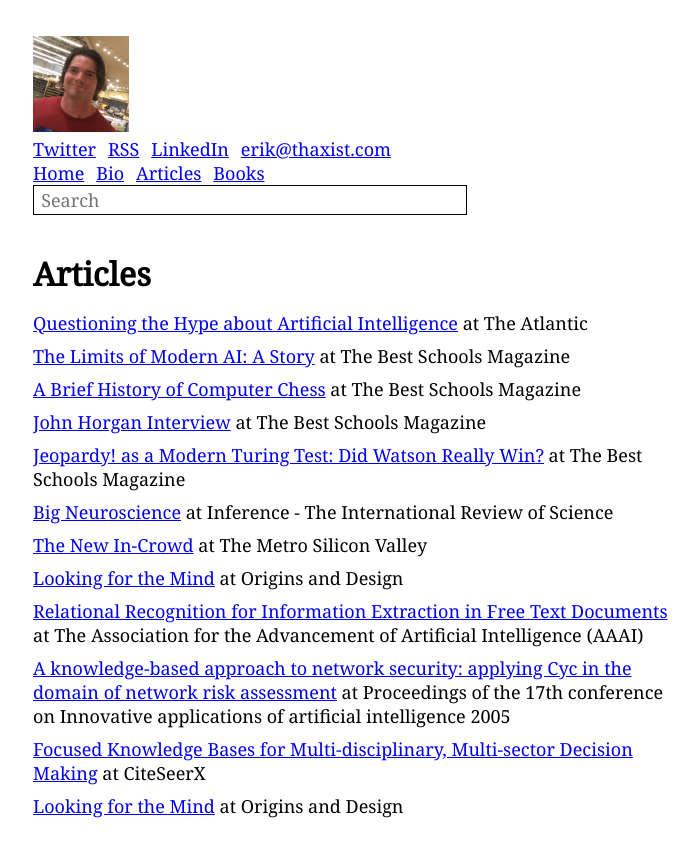
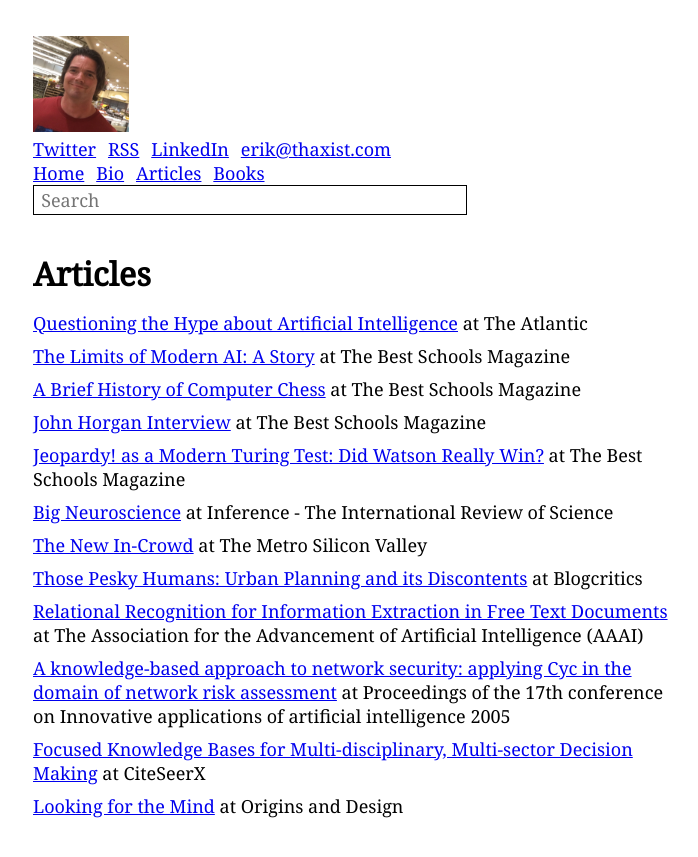
Before and after one commit to thaxist/thaxist.github.io, a Jekyll site: the page built from articles.md, in a window 1280 px wide. Shown: the top 857 px of the page, without its empty margins (287-985 px from the left). Built offline with Jekyll 4.4.1, drawn with Linux system fonts in a browser that asks for light colours.

Commit message:
Update articles.md

```diff
--- a/articles.md
+++ b/articles.md
@@ -24,8 +24,7 @@ at Inference - The International Review of Science
 [The New In-Crowd](http://www.sv411.com/index.php/2012/06/startup-experts-debate-merits-crowdfunding/)
 at The Metro Silicon Valley
 
-[Looking for the Mind](http://www.leaderu.com/orgs/arn/odesign/od181/larson181.htm)
-at Origins and Design
+[Those Pesky Humans: Urban Planning and its Discontents](http://blogcritics.org/those-pesky-humans-urban-planning-and/) at Blogcritics
 
 [Relational Recognition for Information Extraction in Free Text Documents](http://www.aaai.org/Papers/Symposia/Spring/2005/SS-05-01/SS05-01-027.pdf)
 at The Association for the Advancement of Artificial Intelligence (AAAI)
```
